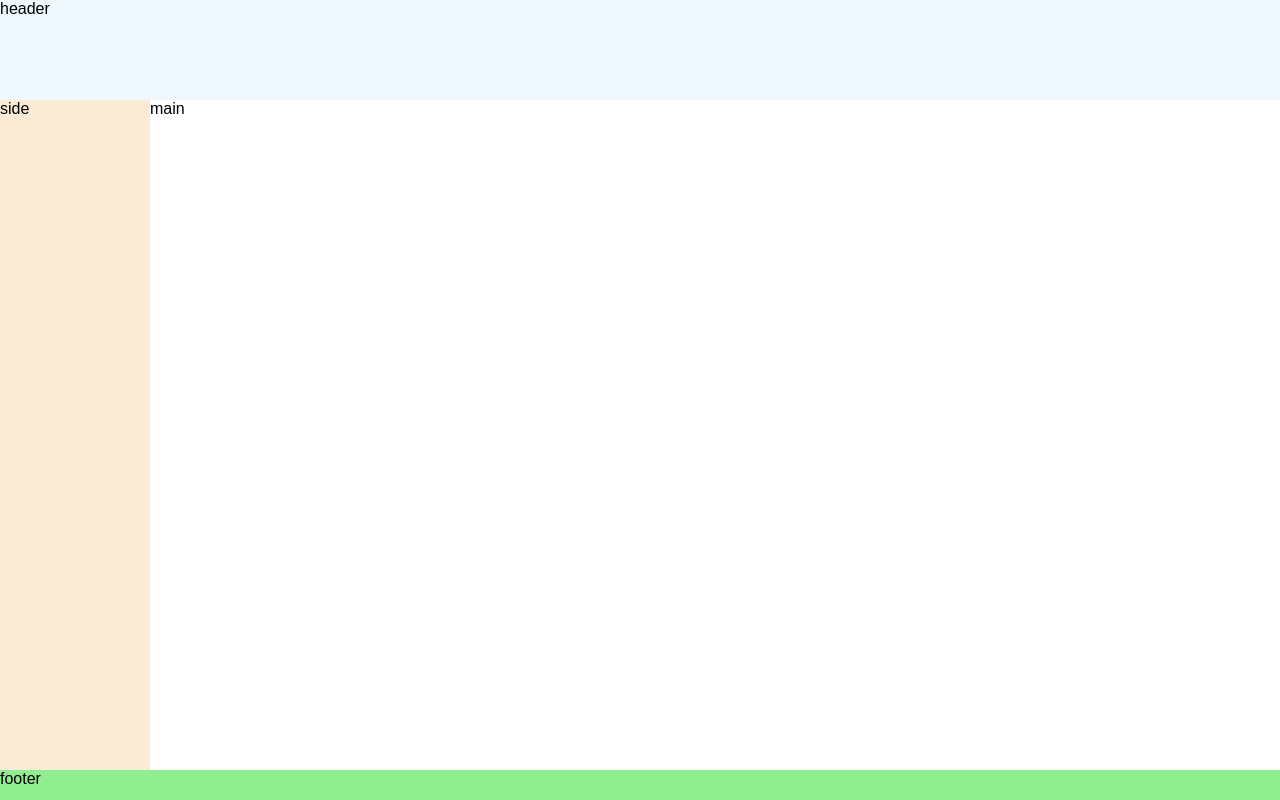
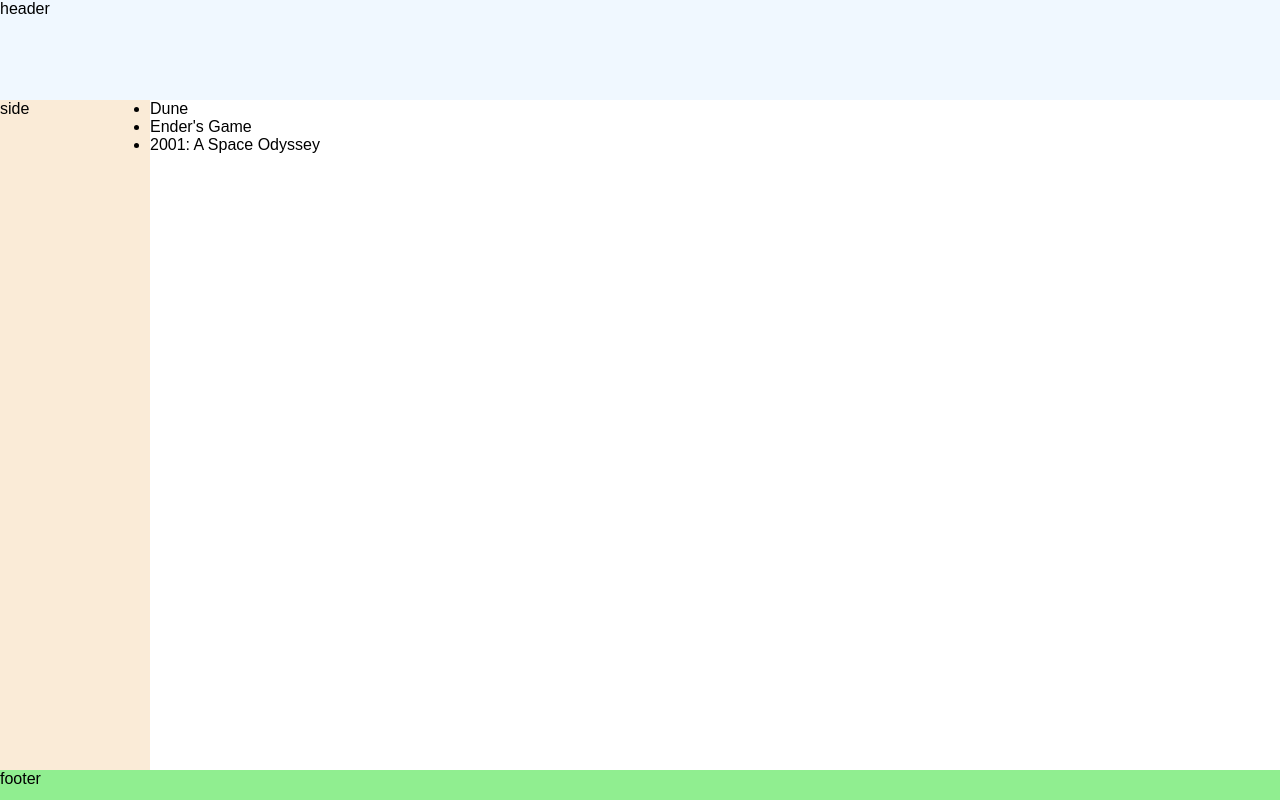
Before and after one commit to codebymike/bookstash, a React (Create React App) app in the folder frontend/: page / in a window 1280 px wide. Built offline with nearby package versions, Linux system fonts and the light colour scheme.

Commit message:
added basic book list components

```diff
--- /dev/null
+++ b/frontend/src/components/main/Books/BookListItem/BookListItem.js
@@ -0,0 +1,14 @@
+import React from 'react';
+import './BookListItem.css';
+
+const BookListItem = ({ book }) => {
+  const {id, title} = book;
+
+  return (
+    <li>
+      <span id={id}>{ title }</span>
+    </li>
+  )
+};
+
+export default BookListItem;
--- /dev/null
+++ b/frontend/src/components/main/Books/Books.js
@@ -0,0 +1,41 @@
+import React from 'react';
+import './Books.css';
+import BookListItem from './BookListItem/BookListItem';
+
+class Books extends React.Component{
+
+  state = {
+    books: []
+  }
+
+  componentDidMount() {
+    const books = [
+      {
+        'id': 1,
+        'title': 'Dune'
+      },
+      {
+        'id': 2,
+        'title': 'Ender\'s Game'
+      },
+      {
+        'id': 3,
+        'title': '2001: A Space Odyssey'
+      }
+    ];
+
+    this.setState({ books });
+  }
+
+  render() {
+    return (
+      <ul className="book_list">
+        {this.state.books.map( book => (
+          <BookListItem key={ book.id } book={ book } />
+        ))}
+      </ul>
+    )
+  }
+}
+
+export default Books;
--- a/frontend/src/components/main/Main.js
+++ b/frontend/src/components/main/Main.js
@@ -1,9 +1,10 @@
 import React from "react";
 import "./Main.css";
+import Books from "./Books/Books";
 
 const Main = () => (
   <main>
-    main
+    <Books />
   </main>
 );
 
```
Also changed, not shown: frontend/src/components/main/Books/BookListItem/BookListItem.css (added), frontend/src/components/main/Books/Books.css (added).
